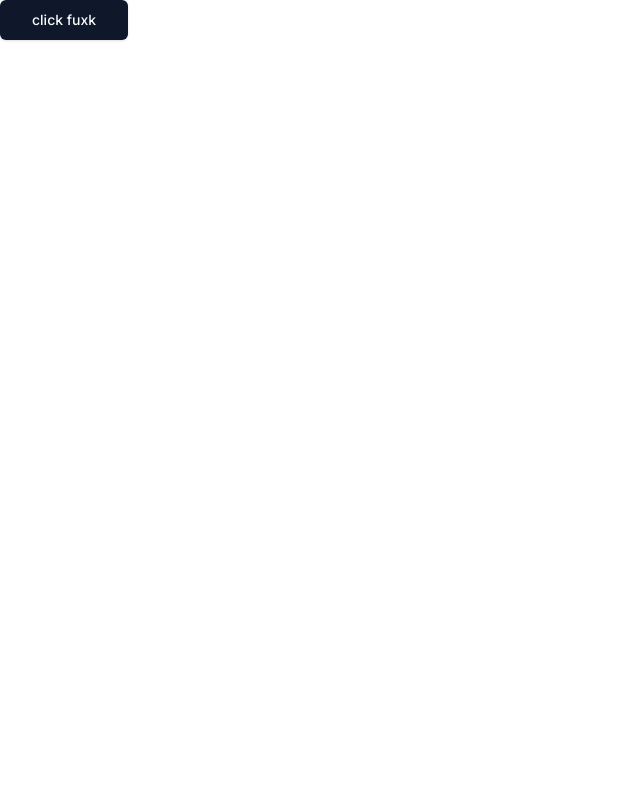
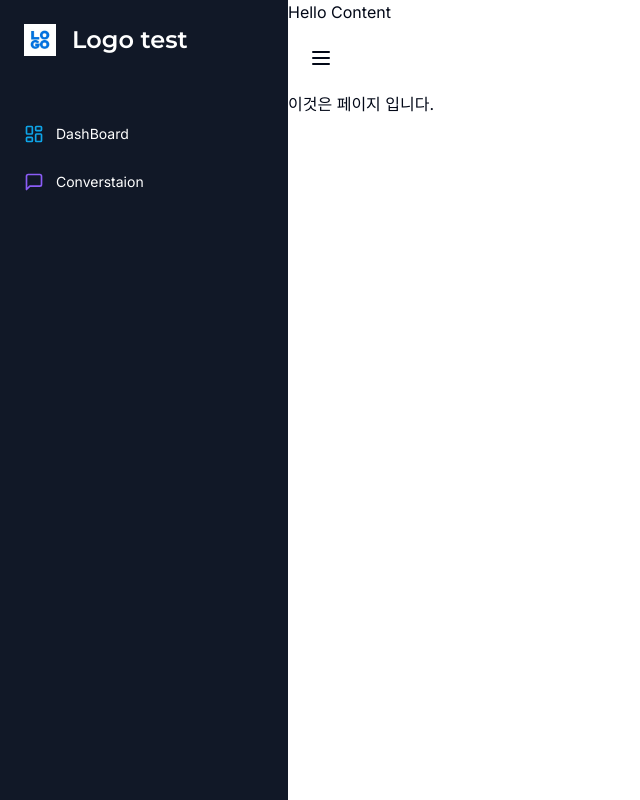
Before and after one commit to INMD1/AI-Platform, a Next.js app in the folder site/: page /dashboard in a window 1280 px wide. Shown: the whole page, without its empty margins (0-640 px from the left). Built offline with nearby package versions, Linux system fonts and the light colour scheme.

Commit message:
데시보드 제작중

```diff
--- a/site/app/(dashboard)/(routes)/dashboard/page.tsx
+++ b/site/app/(dashboard)/(routes)/dashboard/page.tsx
@@ -1,11 +1,7 @@
-import Image from 'next/image'
-import { Button } from "@/components/ui/button"
-import { UserButton } from '@clerk/nextjs'
 const DashboardPage = () => {
   return (
     <div>
-      <Button size="lg">click fuxk</Button>
-      <UserButton afterSignOutUrl="/"/>
+      <p>이것은 페이지 입니다.</p>
     </div>
   )
 }
--- /dev/null
+++ b/site/app/(dashboard)/layout.tsx
@@ -0,0 +1,23 @@
+import Navbar from "@/components/navbar"
+import Sidebar from "@/components/sidebar";
+const DashboardLayout = ({
+    children
+}: {
+    children: React.ReactNode;
+}) => {
+    return (
+        <div className="h-full relative">
+            <div className="hidden h-full md:flex
+            md:flex-cil md:fixed md:w-72 md:inset-y-0 z-[80] bg-gray-900">
+                <Sidebar/>
+            </div>
+            <main className="md:pl-72">
+                Hello Content
+                <Navbar/>
+                {children}
+            </main>
+        </div>
+    )
+}
+
+export default DashboardLayout;
--- /dev/null
+++ b/site/components/navbar.tsx
@@ -0,0 +1,15 @@
+import { Button } from "@/components/ui/button"
+import { Menu } from "lucide-react"
+import { UserButton } from "@clerk/nextjs"
+export default function Navbar() {
+    return (
+        <div className="flex items-center p-4">
+            <Button variant="ghost" size="icon">
+                <Menu />
+            </Button>
+            <div className="flex w-full justify-end">
+                <UserButton afterSignOutUrl="/" />
+            </div>
+        </div>
+    )
+}
--- /dev/null
+++ b/site/components/sidebar.tsx
@@ -0,0 +1,56 @@
+"use client";
+import Link from 'next/link';
+import Image from 'next/image'
+import { Montserrat } from 'next/font/google';
+import { cn } from "@/lib/utils"
+import { LayoutDashboard, MessageSquare } from "lucide-react"
+const montserrat = Montserrat({ weight: "600", subsets: ["latin"] })
+
+const routes = [
+    {
+        label: "DashBoard",
+        icon: LayoutDashboard,
+        href: "/dashboard",
+        color: "text-sky-500"
+    },
+    {
+        label: "Converstaion",
+        icon: MessageSquare,
+        href: "/dashboard",
+        color: "text-violet-500"
+    },
+]
+const Sidebar = () => {
+    return (
+        <div className="space-y-4 py-4 flex flex-col h-full bg-[#111827] text-white">
+            <div className="px-3 pt-2 flex-1">
+                <Link href="/dashboard"
+                    className='flex items-center pl-3 mb-14'>
+                    <div className="relative w-8 h-8 mr-4">
+                        <Image
+                            fill
+                            alt='logo'
+                            src="/logo.jpg"
+                        />
+                    </div>
+                    <h1 className={cn('text-2xl font-bold', montserrat.className)}>Logo test</h1>
+                </Link>
+                <div className='space-y-1'>
+                    {routes.map((route) => (
+                        <Link
+                            href={route.href}
+                            key={route.href}
+                            className='text-sm grup flex p-3 w-full justify-start font-mdeium cursor-pointer hover:text-white hover:bg-white/10 rounded-lg'>
+                            <div className="flex items-center flex-1">
+                                <route.icon className={cn("h-5 w-5 mr-3", route.color)} />
+                            {route.label}
+                            </div>
+                        </Link>
+                    ))}
+                </div>
+            </div>
+        </div>
+    )
+}
+
+export default Sidebar;
--- a/site/package.json
+++ b/site/package.json
@@ -14,6 +14,7 @@
     "@radix-ui/react-slot": "^1.0.2",
     "class-variance-authority": "^0.7.0",
     "clsx": "^2.0.0",
+    "lucide-react": "^0.294.0",
     "next": "14.0.3",
     "react": "^18",
     "react-dom": "^18",
```
Also changed, not shown: site/public/logo.jpg (added), 1 other file (tests, documents, lock files or other folders).
